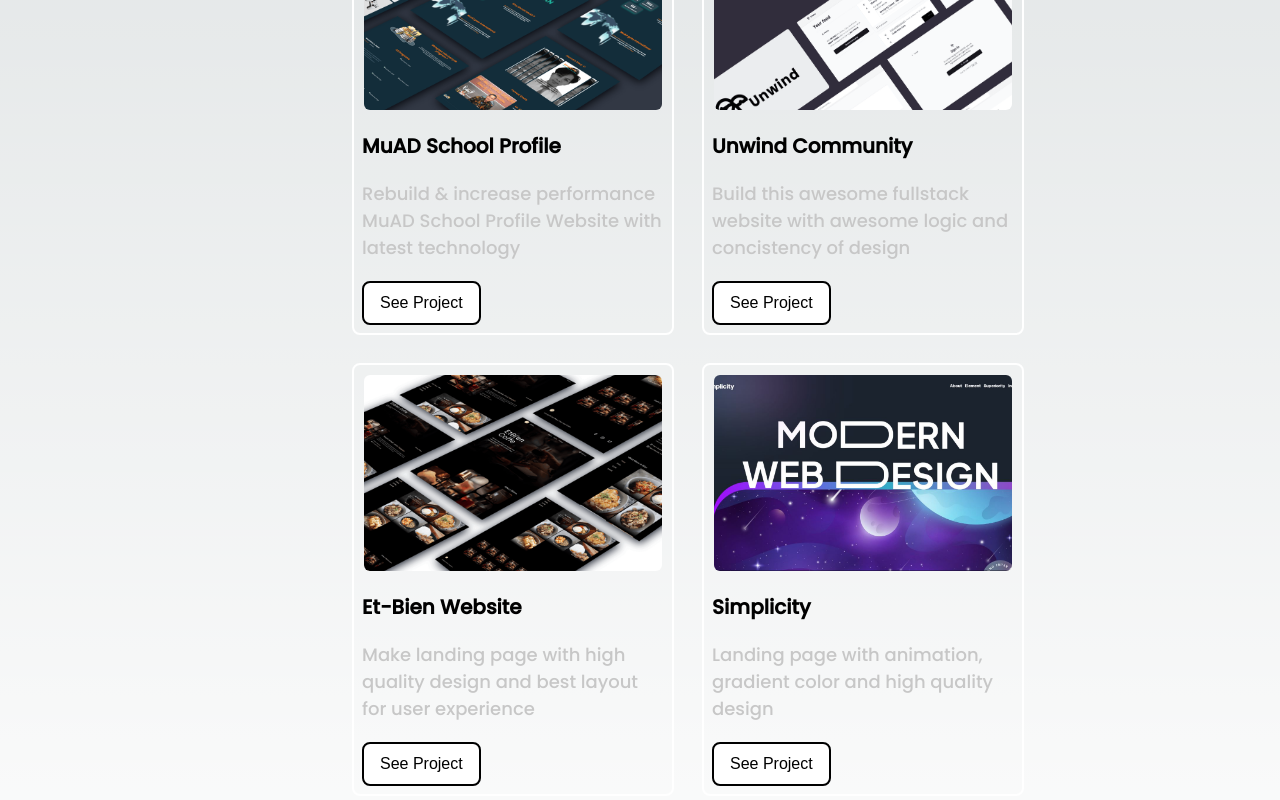
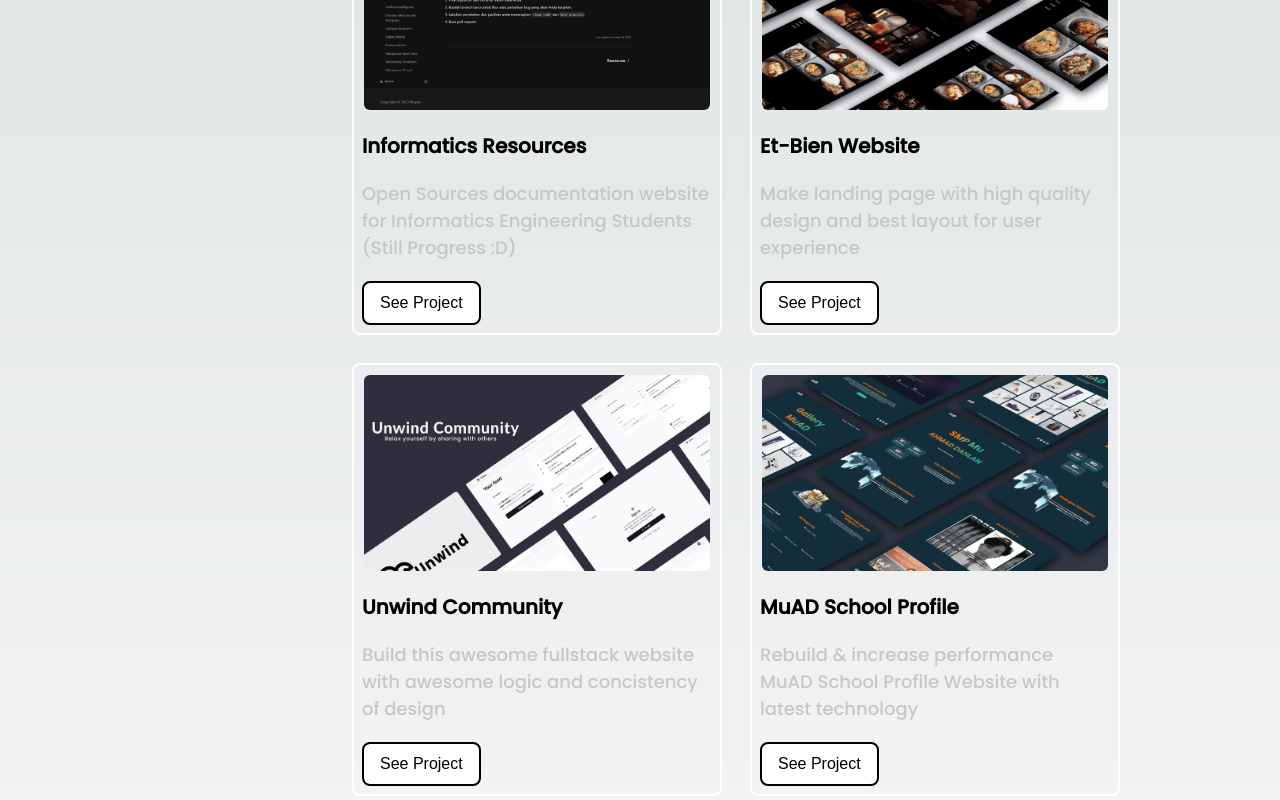
Before and after one commit to muhamyusuf/wupxy., a Next.js app: page /portofolio in a window 1280 px wide. Shown: the part 660-1460 px from the top of the page. Built offline with nearby package versions, Linux system fonts and the light colour scheme; a web font is replaced by a local one.

Commit message:
add 1 projects open-sources informatics-resources

```diff
--- a/src/app/portofolio/page.tsx
+++ b/src/app/portofolio/page.tsx
@@ -1,4 +1,5 @@
 import Card from '@/components/ui/Card';
+import { portofolio } from '@/datas';
 import { Metadata } from 'next';
 
 export const metadata: Metadata = {
@@ -25,39 +26,21 @@ export default function Portofolio() {
           </p>
         </div>
 
-        <div className="max-w-2xl">
+        <div className="max-w-3xl">
           <h2 className="mt-10 font-bold text-center heading2">
             Current projects
           </h2>
 
-          <div className="grid gap-3 mt-10 tablet:grid-cols-2 laptop:gap-7 tablet-gap-5">
-            <Card
-              title="MuAD School Profile"
-              description="Rebuild & increase performance MuAD School Profile Website with latest technology"
-              image="/assets/images/website_MuAD.png"
-              link="https://muadwebsite.vercel.app"
-            />
-
-            <Card
-              title="Unwind Community"
-              description="Build this awesome fullstack website with awesome logic and concistency of design"
-              image="/assets/images/unwind_website.png"
-              link="https://unwind-community.vercel.app"
-            />
-
-            <Card
-              title="Et-Bien Website"
-              description="Make landing page with high quality design and best layout for user experience"
-              image="/assets/images/etbien-website.png"
-              link="https://et-bien.vercel.app"
-            />
-
-            <Card
-              title="Simplicity"
-              description="Landing page with animation, gradient color and high quality design"
-              image="/assets/images/simplicity-website.jpg"
-              link="https://simplicitydesign.vercel.app"
-            />
+          <div className="grid gap-3 mt-10 tablet:grid-cols-1 laptop:grid-cols-2 laptop:gap-7 tablet-gap-5">
+            {portofolio.map((item, index) => (
+              <Card
+                key={index}
+                title={item.title}
+                description={item.description}
+                image={item.image}
+                link={item.link}
+              />
+            ))}
           </div>
         </div>
       </div>
--- a/src/datas/index.ts
+++ b/src/datas/index.ts
@@ -58,3 +58,41 @@ export const socialLinks = [
     icon: '/assets/icons/email.svg',
   },
 ];
+
+export const portofolio = [
+  {
+    title: 'Informatics Resources',
+    description:
+      'Open Sources documentation website for Informatics Engineering Students (Still Progress :D)',
+    image: '/assets/images/informatics-resources.png',
+    link: 'https://informatics-resources.vercel.app',
+  },
+  {
+    title: 'Et-Bien Website',
+    description:
+      'Make landing page with high quality design and best layout for user experience',
+    image: '/assets/images/etbien-website.png',
+    link: 'https://et-bien.vercel.app',
+  },
+  {
+    title: 'Unwind Community',
+    description:
+      'Build this awesome fullstack website with awesome logic and concistency of design',
+    image: '/assets/images/unwind_website.png',
+    link: 'https://unwind-community.vercel.app',
+  },
+  {
+    title: 'MuAD School Profile',
+    description:
+      'Rebuild & increase performance MuAD School Profile Website with latest technology',
+    image: '/assets/images/website_MuAD.png',
+    link: 'https://muadwebsite.vercel.app',
+  },
+  {
+    title: 'Simplicity',
+    description:
+      'Landing page with animation, gradient color and high quality design',
+    image: '/assets/images/simplicity-website.jpg',
+    link: 'https://simplicitydesign.vercel.app',
+  },
+];
```
Also changed, not shown: public/assets/images/informatics-resources.png (added).
